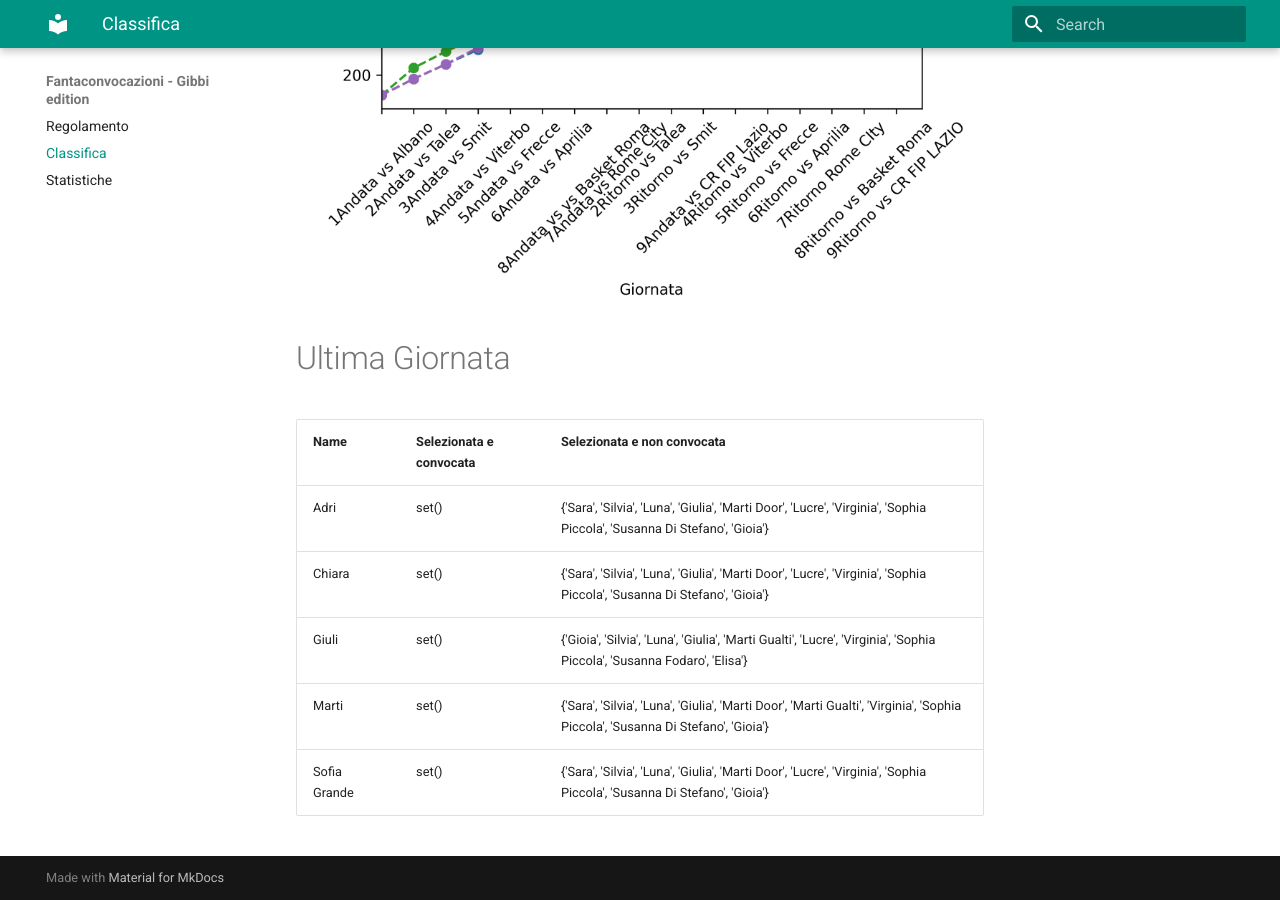
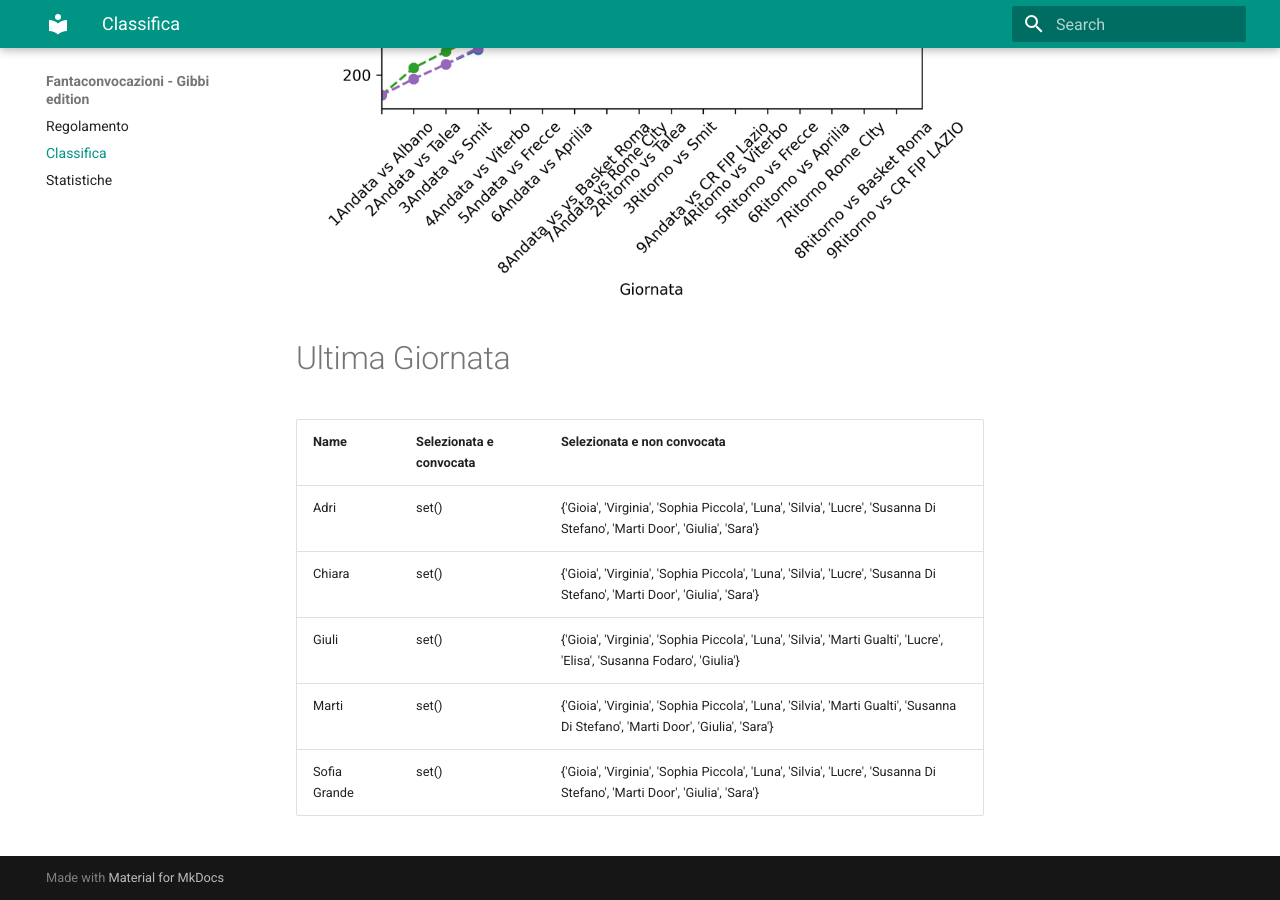
Before and after one commit to martinig94/fantagibbi, an MkDocs documentation site: the page built from docs/Classifica.md, in a window 1280 px wide and 900 px high, scrolled down 810 px. Built offline with MkDocs 1.6.1 and Material for MkDocs 9.7.7, drawn with Linux system fonts in a browser that asks for light colours.

Commit message:
Auto-update from main.py

```diff
--- a/docs/Classifica.md
+++ b/docs/Classifica.md
@@ -18,9 +18,9 @@
 <!-- START_TABLE CORRECT -->
 | Name         | Selezionata e convocata   | Selezionata e non convocata                                                                                                     |
 |:-------------|:--------------------------|:--------------------------------------------------------------------------------------------------------------------------------|
-| Adri         | set()                     | {'Sara', 'Silvia', 'Luna', 'Giulia', 'Marti Door', 'Lucre', 'Virginia', 'Sophia Piccola', 'Susanna Di Stefano', 'Gioia'}        |
-| Chiara       | set()                     | {'Sara', 'Silvia', 'Luna', 'Giulia', 'Marti Door', 'Lucre', 'Virginia', 'Sophia Piccola', 'Susanna Di Stefano', 'Gioia'}        |
-| Giuli        | set()                     | {'Gioia', 'Silvia', 'Luna', 'Giulia', 'Marti Gualti', 'Lucre', 'Virginia', 'Sophia Piccola', 'Susanna Fodaro', 'Elisa'}         |
-| Marti        | set()                     | {'Sara', 'Silvia', 'Luna', 'Giulia', 'Marti Door', 'Marti Gualti', 'Virginia', 'Sophia Piccola', 'Susanna Di Stefano', 'Gioia'} |
-| Sofia Grande | set()                     | {'Sara', 'Silvia', 'Luna', 'Giulia', 'Marti Door', 'Lucre', 'Virginia', 'Sophia Piccola', 'Susanna Di Stefano', 'Gioia'}        |
+| Adri         | set()                     | {'Gioia', 'Virginia', 'Sophia Piccola', 'Luna', 'Silvia', 'Lucre', 'Susanna Di Stefano', 'Marti Door', 'Giulia', 'Sara'}        |
+| Chiara       | set()                     | {'Gioia', 'Virginia', 'Sophia Piccola', 'Luna', 'Silvia', 'Lucre', 'Susanna Di Stefano', 'Marti Door', 'Giulia', 'Sara'}        |
+| Giuli        | set()                     | {'Gioia', 'Virginia', 'Sophia Piccola', 'Luna', 'Silvia', 'Marti Gualti', 'Lucre', 'Elisa', 'Susanna Fodaro', 'Giulia'}         |
+| Marti        | set()                     | {'Gioia', 'Virginia', 'Sophia Piccola', 'Luna', 'Silvia', 'Marti Gualti', 'Susanna Di Stefano', 'Marti Door', 'Giulia', 'Sara'} |
+| Sofia Grande | set()                     | {'Gioia', 'Virginia', 'Sophia Piccola', 'Luna', 'Silvia', 'Lucre', 'Susanna Di Stefano', 'Marti Door', 'Giulia', 'Sara'}        |
 <!-- END_TABLE CORRECT -->
```
